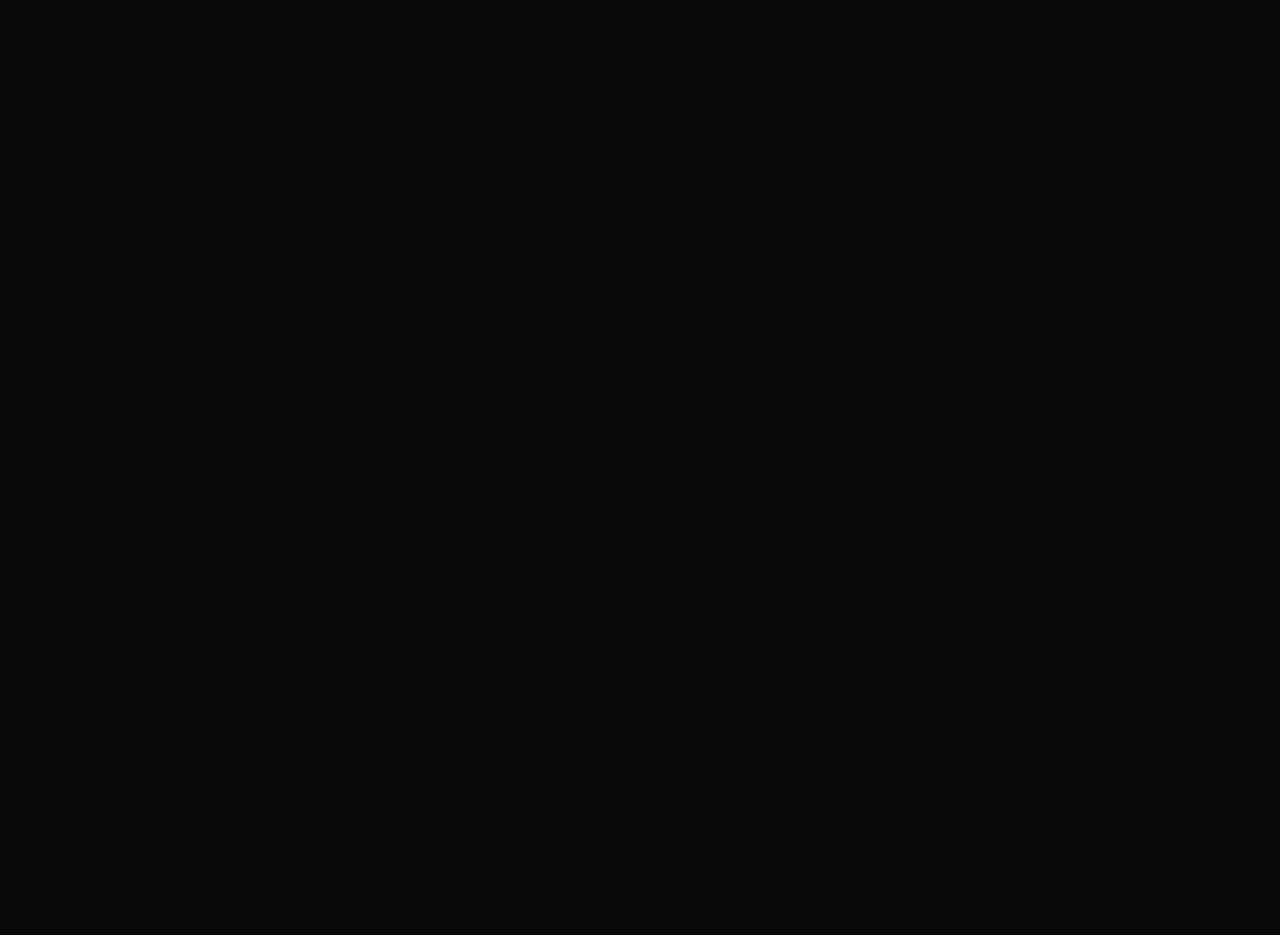
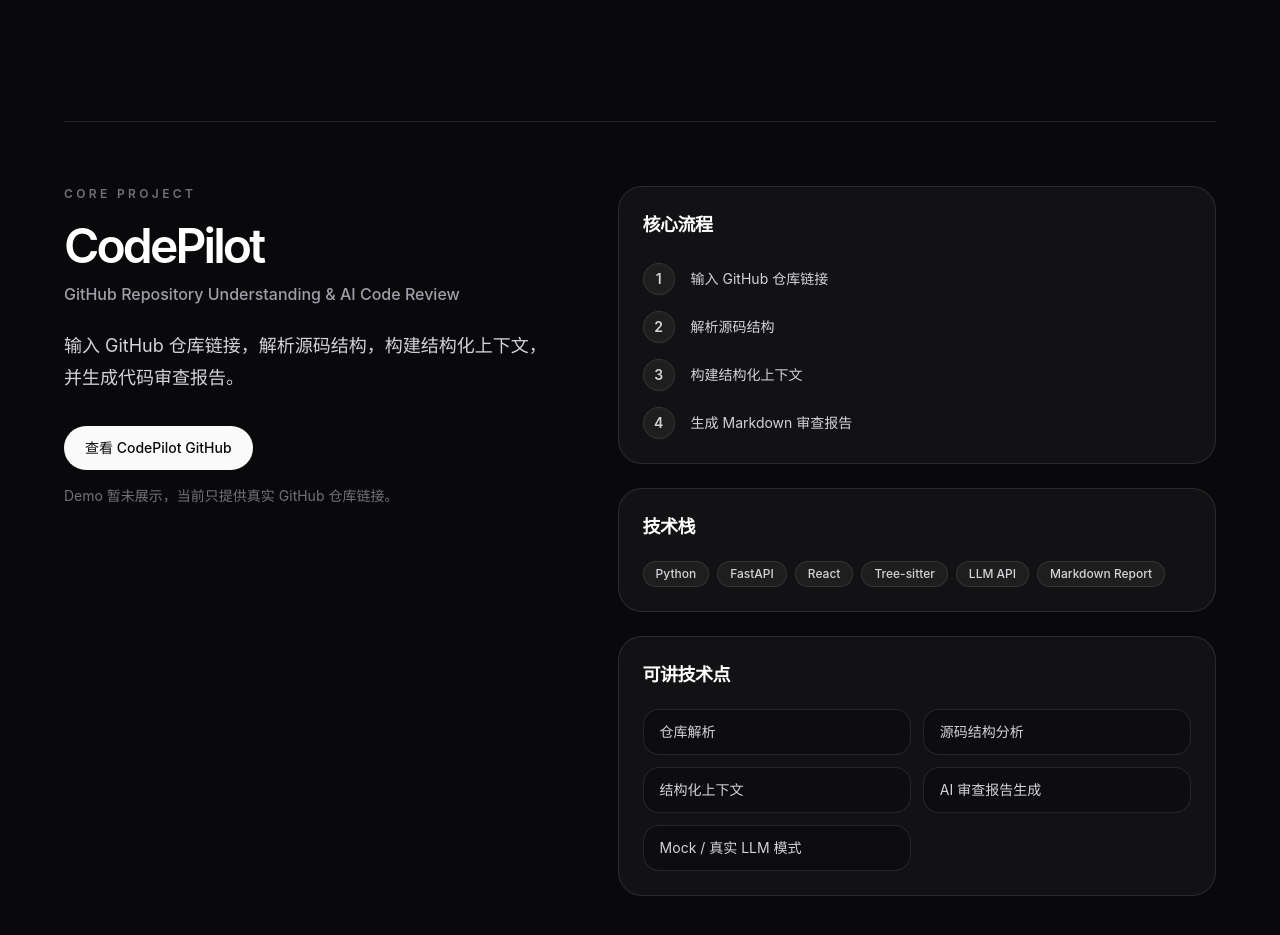
Before and after one commit to Strange-Men/Portfolio, a React (Vite) app: page / in a window 1280 px wide. Shown: the part 1340-2275 px from the top of the page. Before the commit the page ends 1365 px from the top, so only its background shows below. Built offline with nearby package versions, Linux system fonts and the light colour scheme; the HTML template or start-up script is replaced by a standard one.

Commit message:
feat: implement codepilot section

```diff
--- a/src/App.tsx
+++ b/src/App.tsx
@@ -1,10 +1,15 @@
-import { AboutSection, HeroSection } from './components/sections';
+import {
+  AboutSection,
+  CodePilotSection,
+  HeroSection,
+} from './components/sections';
 
 function App() {
   return (
     <>
       <HeroSection />
       <AboutSection />
+      <CodePilotSection />
     </>
   );
 }
--- /dev/null
+++ b/src/components/sections/CodePilotSection.tsx
@@ -0,0 +1,101 @@
+import { codepilot } from '../../data/codepilot';
+import { Button, SectionLabel, Tag } from '../ui';
+
+export function CodePilotSection() {
+  return (
+    <section
+      id="codepilot"
+      className="bg-zinc-950 px-6 py-24 text-zinc-50"
+      aria-labelledby="codepilot-title"
+    >
+      <div className="mx-auto w-full max-w-6xl border-t border-white/10 pt-16">
+        <div className="grid gap-10 lg:grid-cols-[0.9fr_1.1fr] lg:gap-16">
+          <div>
+            <SectionLabel>Core Project</SectionLabel>
+
+            <h2
+              id="codepilot-title"
+              className="mt-5 text-4xl font-semibold tracking-[-0.06em] text-white sm:text-5xl"
+            >
+              {codepilot.name}
+            </h2>
+
+            <p className="mt-3 text-base font-medium text-zinc-400">
+              {codepilot.subtitle}
+            </p>
+
+            <p className="mt-6 max-w-xl text-base leading-8 text-zinc-300 sm:text-lg">
+              {codepilot.description}
+            </p>
+
+            <div className="mt-8 flex flex-wrap gap-3">
+              <Button href={codepilot.githubUrl} external>
+                查看 CodePilot GitHub
+              </Button>
+            </div>
+
+            {codepilot.demoUrl ? (
+              <p className="mt-4 text-sm text-zinc-500">
+                Demo link is available.
+              </p>
+            ) : (
+              <p className="mt-4 text-sm text-zinc-500">
+                Demo 暂未展示，当前只提供真实 GitHub 仓库链接。
+              </p>
+            )}
+          </div>
+
+          <div className="space-y-6">
+            <div className="rounded-3xl border border-white/10 bg-white/[0.04] p-6">
+              <h3 className="text-lg font-semibold tracking-[-0.03em] text-white">
+                核心流程
+              </h3>
+
+              <ol className="mt-6 space-y-4">
+                {codepilot.flow.map((item, index) => (
+                  <li key={item} className="flex gap-4">
+                    <span className="flex h-8 w-8 shrink-0 items-center justify-center rounded-full border border-white/10 bg-white/5 text-sm font-semibold text-zinc-300">
+                      {index + 1}
+                    </span>
+                    <span className="pt-1 text-sm leading-6 text-zinc-300">
+                      {item}
+                    </span>
+                  </li>
+                ))}
+              </ol>
+            </div>
+
+            <div className="rounded-3xl border border-white/10 bg-white/[0.04] p-6">
+              <h3 className="text-lg font-semibold tracking-[-0.03em] text-white">
+                技术栈
+              </h3>
+
+              <div className="mt-5 flex flex-wrap gap-2">
+                {codepilot.techStack.map((tech) => (
+                  <Tag key={tech}>{tech}</Tag>
+                ))}
+              </div>
+            </div>
+
+            <div className="rounded-3xl border border-white/10 bg-white/[0.04] p-6">
+              <h3 className="text-lg font-semibold tracking-[-0.03em] text-white">
+                可讲技术点
+              </h3>
+
+              <ul className="mt-5 grid gap-3 sm:grid-cols-2">
+                {codepilot.talkingPoints.map((point) => (
+                  <li
+                    key={point}
+                    className="rounded-2xl border border-white/10 bg-zinc-950/40 px-4 py-3 text-sm text-zinc-300"
+                  >
+                    {point}
+                  </li>
+                ))}
+              </ul>
+            </div>
+          </div>
+        </div>
+      </div>
+    </section>
+  );
+}
--- a/src/components/sections/index.ts
+++ b/src/components/sections/index.ts
@@ -1,2 +1,3 @@
 export { HeroSection } from './HeroSection';
 export { AboutSection } from './AboutSection';
+export { CodePilotSection } from './CodePilotSection';
```
Also changed, not shown: 1 other file (tests, documents, lock files or other folders).
